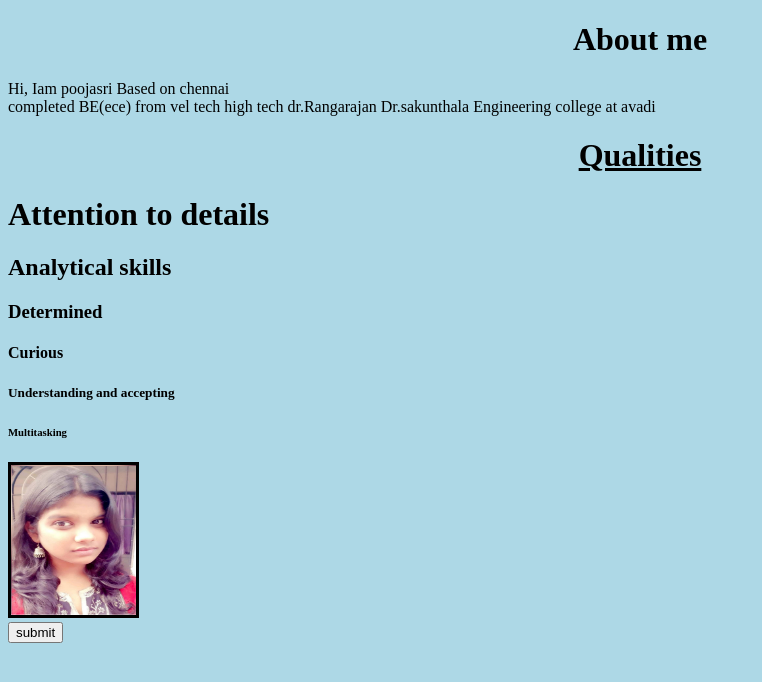
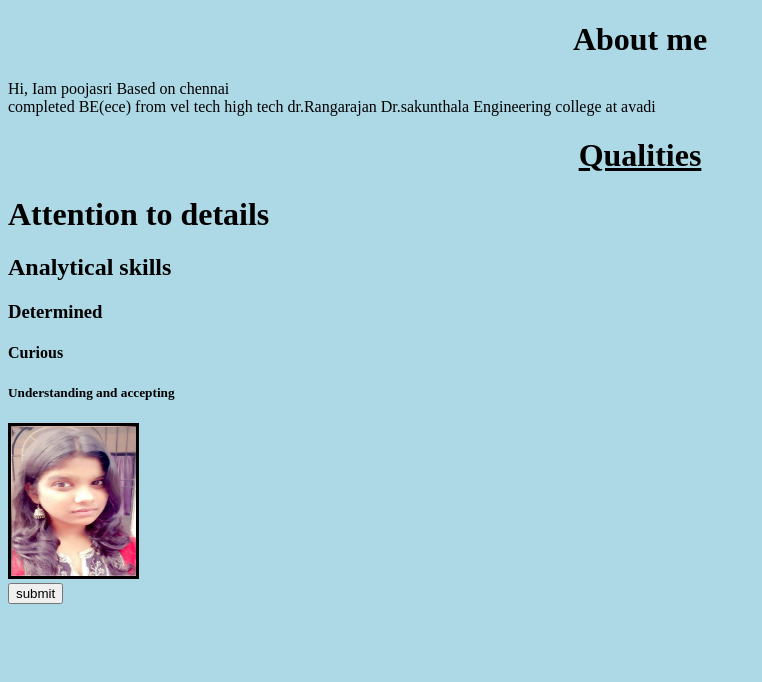
Before and after one commit to k-PoojaSri/task1, a plain HTML site: page aM.html in a window 1280 px wide. Shown: the whole page, without its empty margins (0-762 px from the left). Drawn offline with Linux system fonts and the light colour scheme; files whose address does not match are found by name.

Commit message:
my changes

```diff
--- a/aM.html
+++ b/aM.html
@@ -15,7 +15,7 @@
     <h3>Determined</h3>
     <h4>Curious</h4>
     <h5>Understanding and accepting</h5>
-    <h6>Multitasking</h6>
+
     <img src="C:\Users\pooja\OneDrive\Documents\lHTML\WhatsApp Image 2023-05-08 at 16.13.59.jpg" alt="poojasri.img" border="3px" height="150px" width="125px">
    <br />
     <button type="button">submit</button>
```
